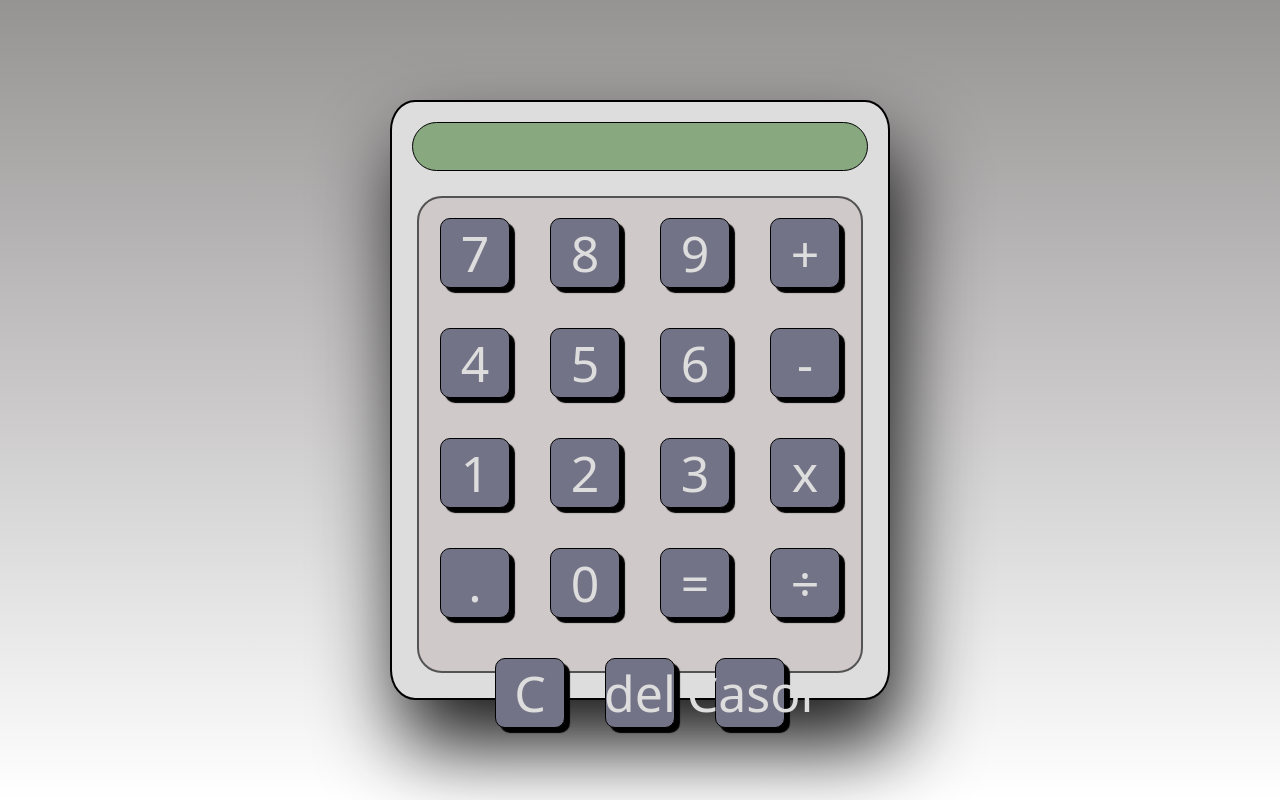
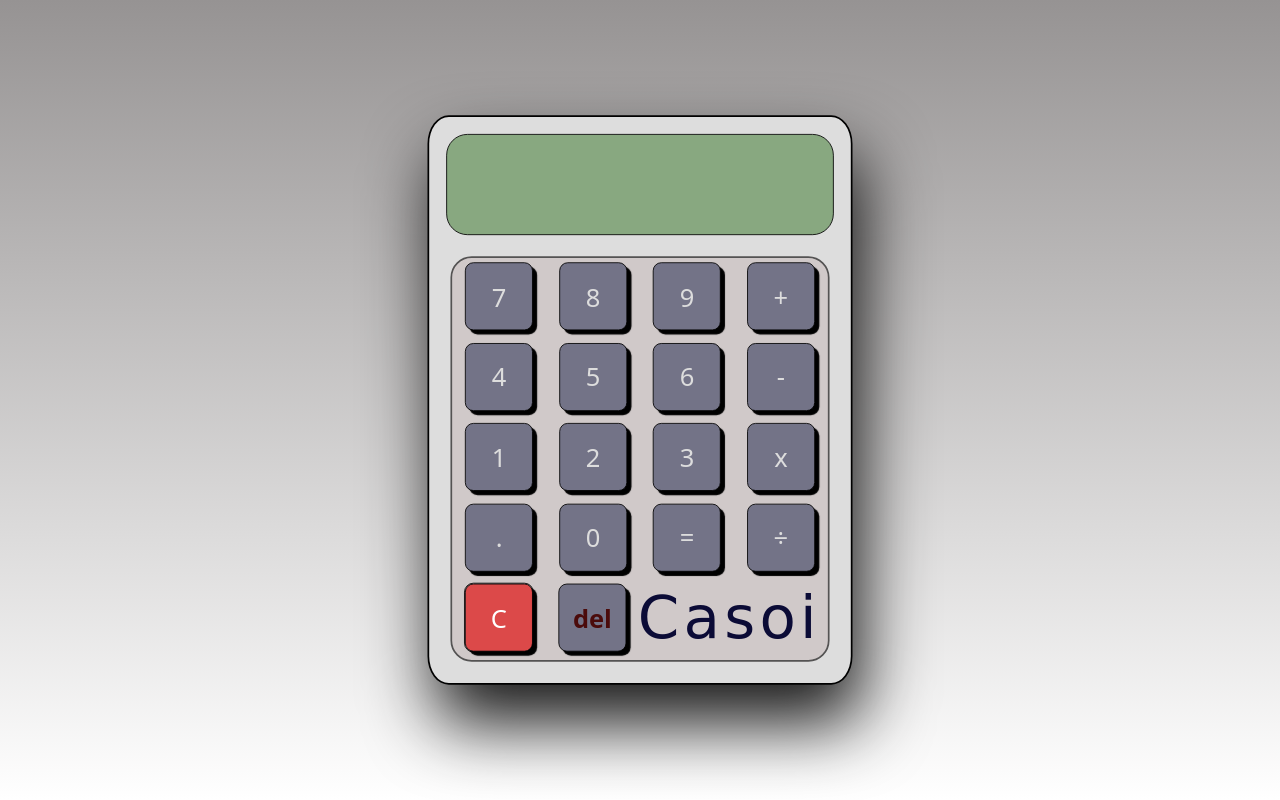
Before and after one commit to wilver-g/calculator, a plain HTML site: page index.html in a window 1280 px wide. Drawn offline with Linux system fonts and the light colour scheme; a web font is replaced by a local one.

```diff
--- a/style.css
+++ b/style.css
@@ -1,4 +1,8 @@
 @import url('https://fonts.cdnfonts.com/css/calculator');
+
+
+@import url('https://fonts.googleapis.com/css2?family=Tektur:wght@500&display=swap');
+
 
 *{
     margin: 0;
@@ -13,6 +17,9 @@ html, body {
     height: 100vh;
 }
 
+body{
+    scale: 85%;
+}
 body {
     background: linear-gradient(rgb(150, 147, 147),white);
     display: flex;
@@ -27,7 +34,7 @@ body {
     gap:25px;
     display: flex;
     flex-direction: column;
-    height:600px;
+    height:670px;
     width: 500px;
     border-radius: 5%;
 
@@ -51,8 +58,8 @@ body {
 .buttons-container {
     background-color: rgb(208, 201, 201);
     border:solid 2px rgb(84, 83, 83);
-    justify-content: center;
-    align-items: center;
+    justify-content: space-around;
+    align-items: space-around;
     display: flex;
     flex-wrap: wrap;
     margin: 0px 25px 25px 25px;
@@ -61,18 +68,19 @@ body {
 }
 
 .buttons-container > * {
-    font-size: 50px;
+    font-size: 30px;
     display: flex;
     justify-content: center;
     align-items: center;
     background-color: rgb(115, 115, 135);
-    margin: 20px;
-    height:70px;
-    width: 70px;
+    margin: 5px;
+    height:80px;
+    width: 80px;
     border-radius: 10px;
     color:#ddd;
     border: 1px solid black;
     box-shadow: 5px 5px 1px black;
+    cursor: pointer;
 
 
 }
@@ -82,12 +90,46 @@ body {
 
 }
 
-.clr-btn {
+.clear-btn {
     color: #fff;
     background-color: rgb(220, 73, 73);
 }
 
-.clr-btn:hover {
+.clear-btn:hover {
 
     background-color: rgb(216, 42, 42);
 }
+
+
+
+.clear-btn {
+    outline: 1px solid black;
+    width: 80px;
+    height:80px;
+    border-radius: 10px;
+    margin-left: 15px;
+}
+
+.calc-name {
+
+   letter-spacing: 5px;
+    flex:1;
+    font-size: 70px;
+
+    width:auto;
+   background-color:transparent;
+    color: rgb(11, 11, 54);
+    border: none;
+    box-shadow: none;
+    font-family: 'Tektur', cursive;
+}
+
+.calc-name:hover{
+    background-color:transparent
+}
+
+.del {
+    margin-left: 25px;
+    color: rgb(75, 11, 11);
+    font-weight: bold;
+}
```
